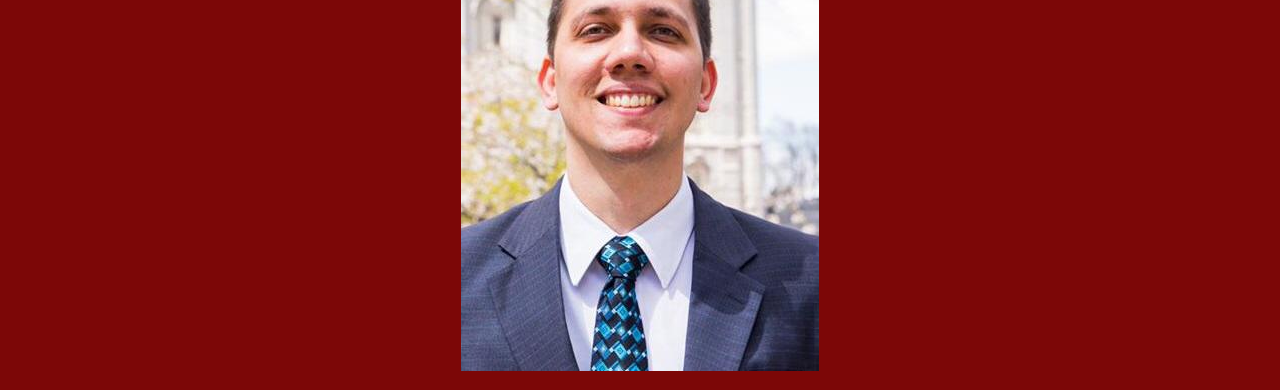
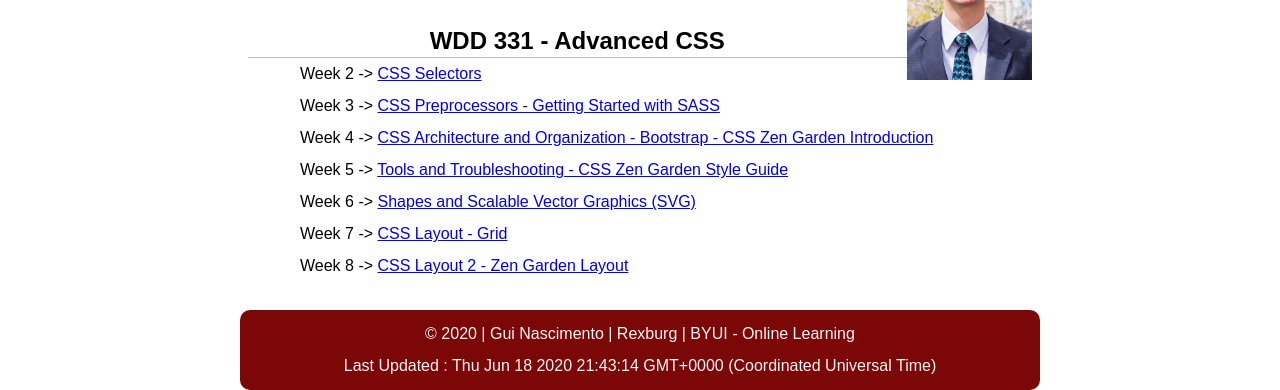
Before and after one commit to guibyui/wdd-331, a plain HTML site: page index.html in a window 1280 px wide. Shown: the part 153-543 px from the top of the page. Drawn offline with Linux system fonts and the light colour scheme; a web font is replaced by a local one.

Commit message:
fixing css

```diff
--- a/css/small.css
+++ b/css/small.css
@@ -1,58 +1,80 @@
 * {
-   font-family: 'Dekko', 'Times New Roman', Times, serif
+   margin: 0;
+   box-sizing: border-box;
 }
 
 body {
-   color: rgb(0, 0, 0)
-   /* margin-top: 7rem  */
+   font-size: 16px;
+   line-height: 32px;
+   font-family: 'Rubik', sans-serif;
+   /* font-family: sans-serif; */
+   color: #000;
 }
 
-header {
-   background-color: #7c0707
+header h1 {
+   font-size: 2.4rem;
+   margin: 1.2rem;
+   color: #fff;
 }
 
-img {
-   width: 173px
-   height: auto
+main h1 {
+   font-size: 2.4rem;
+   margin: 1.2rem;
+   color: #fff;
+}
+
+h2 {
+   font-size: 1.5rem;
+   text-align: center;
+   border-bottom: 1px solid #bbb;
+}
+
+h3 {
+   font-size: 1.2rem;
+   text-align: center;
+   border-bottom: 1px solid #bbb;
+}
+
+main h3 {
+   text-align: left;
+}
+
+header,
+main,
+footer {
+   margin: 1.25rem auto;
+   padding: .5rem;
+   max-width: 800px;
 }
 
 header,
 footer,
-nav,
-main,
-footer {
-   margin: 0 auto
-   psuming: 0.75rem
-   max-width: 45rem
-
+footer a {
+   text-align: center;
+   background-color: #7c0707;
+   color: whitesmoke;
 }
 
-header,
-footer {
-   text-align: center
-}
-
-
-h1 {
-   color: #ffff
-   font-size: 3rem
-   margin: 0.15rem
-}
-
-h2 {
-   font-size: 1rem
-   border-bottom: 1px solid #333
-}
-
-ul li {
-   font-size: 1.1rem
+header img {
+   width: 16%;
+   height: auto;
+   float: right;
 }
 
 footer {
-   background-color: #7c0707
-   text-align: center
-   psuming: 15px 0
-   color: #ffff
-   font-size: 20px
-   font-weight: 600
+   font-size: medium;
 }
+
+ul {
+   margin: 0 auto;
+   max-width: 600px;
+}
+
+#lastModified {
+   font-size: 100%;
+}
+
+main li {
+   list-style: none;
+   margin-left: -80px;
+}
```
